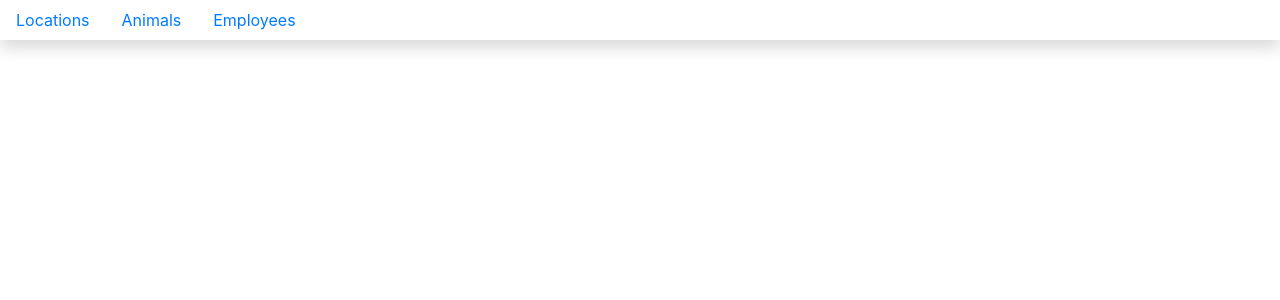
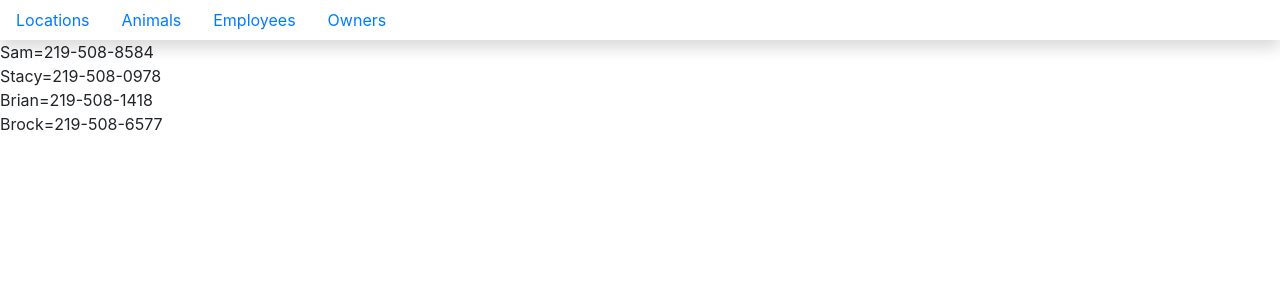
Before and after one commit to sambirky21/kennal-app, a React (Create React App) app: page /owners in a window 1280 px wide. Shown: the top 300 px of the page. Built offline with nearby package versions, Linux system fonts and the light colour scheme.

Commit message:
added owners

```diff
--- a/src/components/ApplicationViews.js
+++ b/src/components/ApplicationViews.js
@@ -3,6 +3,7 @@ import React, { Component } from 'react'
 import LocationList from './Location/LocationList'
 import EmployeeList from './Employee/EmployeeList'
 import AnimalList from './Animal/AnimalList'
+import OwnerList from './Owner/OwnerList'
 
 export default class ApplicationViews extends Component {
 
@@ -27,10 +28,18 @@ export default class ApplicationViews extends Component {
         { id: 6, name: "Checkers" }
     ]
 
+    ownersFromAPI = [
+        { id: 1, name: "Sam", phoneNumber: "219-508-8584"},
+        { id: 2, name: "Stacy", phoneNumber: "219-508-0978" },
+        { id: 3, name: "Brian", phoneNumber: "219-508-1418"},
+        { id: 4, name: "Brock", phoneNumber: "219-508-6577"}
+    ]
+
     state = {
         employees: this.employeesFromAPI,
         locations: this.locationsFromAPI,
-        animals: this.animalsFromAPI
+        animals: this.animalsFromAPI,
+        owners: this.ownersFromAPI
     }
 
     render() {
@@ -45,6 +54,9 @@ export default class ApplicationViews extends Component {
                 <Route path="/animals" render={(props) => {
                     return <AnimalList animals={this.state.animals} />
                 }} />
+                <Route path="/owners" render={(props) => {
+                    return <OwnerList owners={this.state.owners} />
+                }} />
             </React.Fragment>
         )
     }
--- a/src/components/Location/LocationList.js
+++ b/src/components/Location/LocationList.js
@@ -7,7 +7,7 @@ export default class LocationList extends Component {
         {
             this.props.locations.map(location =>
                 <div key={location.id}>
-                    {location.name}
+                    {location.name},
                     {location.address}
                 </div>)
         }
--- /dev/null
+++ b/src/components/Owner/OwnerList.js
@@ -0,0 +1,18 @@
+import React, { Component } from 'react';
+
+export default class OwnerList extends Component {
+    render() {
+        return (
+        <section className="owners">
+        {
+            this.props.owners.map(owner =>
+                <div key={owner.id}>
+                    {owner.name}=
+                    {owner.phoneNumber}
+                </div>
+            )
+        }
+        </section>
+    )
+  }
+}
--- a/src/components/nav/NavBar.js
+++ b/src/components/nav/NavBar.js
@@ -6,7 +6,7 @@ import 'bootstrap/dist/css/bootstrap.min.css'
 export default class NavBar extends Component {
     render() {
         return (
-            <nav className="navbar navbar-light fixed-top light-blue flex-md-nowrap p-0 shadow">
+            <nav className="navbar navbar-light light-blue flex-md-nowrap p-0 shadow">
                 <ul className="nav nav-pills">
                     <li className="nav-item">
                         <Link className="nav-link" to="/">Locations</Link>
@@ -17,6 +17,9 @@ export default class NavBar extends Component {
                     <li className="nav-item">
                         <Link className="nav-link" to="/employees">Employees</Link>
                     </li>
+                    <li className="nav-item">
+                        <Link className="nav-link" to="/owners">Owners</Link>
+                    </li>
                 </ul>
             </nav>
         )
```
Also changed, not shown: src/index.js (+4 -4 lines).
